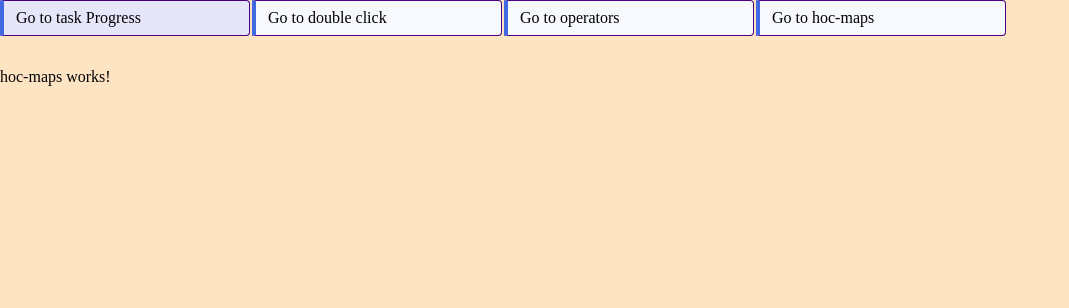
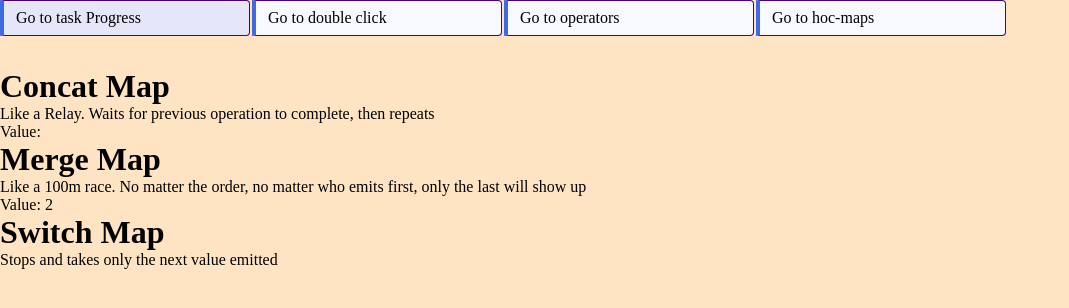
Before and after one commit to RafaZeero/task-progress-rxjs, an Angular app: page /hoc-maps in a window 1280 px wide. Shown: the top 308 px of the page, without its empty margins (0-1069 px from the left). Built offline with nearby package versions, Linux system fonts and the light colour scheme.

Commit message:
feat: testing merge map

```diff
--- a/src/app/hoc-maps/hoc-maps.component.html
+++ b/src/app/hoc-maps/hoc-maps.component.html
@@ -1 +1,18 @@
-<p>hoc-maps works!</p>
+<div class="concat">
+  <h1>Concat Map</h1>
+  <p>Like a Relay. Waits for previous operation to complete, then repeats</p>
+  <p>Value: {{ concat$ | async }}</p>
+</div>
+<div class="merge">
+  <h1>Merge Map</h1>
+  <p>
+    Like a 100m race. No matter the order, no matter who emits first, only the
+    last will show up
+  </p>
+  <p>Value: {{ merge$ | async }}</p>
+</div>
+<div class="switch">
+  <h1>Switch Map</h1>
+  <p>Stops and takes only the next value emitted</p>
+  <!-- <p>Value: {{ concat$ | async }}</p> -->
+</div>
--- a/src/app/hoc-maps/hoc-maps.component.ts
+++ b/src/app/hoc-maps/hoc-maps.component.ts
@@ -1,5 +1,6 @@
 import { ChangeDetectionStrategy, Component } from '@angular/core';
 import { CommonModule } from '@angular/common';
+import { interval, map, mergeMap, Observable, take, tap } from 'rxjs';
 
 @Component({
   selector: 'app-hoc-maps',
@@ -7,8 +8,32 @@ import { CommonModule } from '@angular/common';
   imports: [CommonModule],
   templateUrl: './hoc-maps.component.html',
   styleUrls: ['./hoc-maps.component.scss'],
-  changeDetection: ChangeDetectionStrategy.OnPush
+  changeDetection: ChangeDetectionStrategy.OnPush,
 })
 export class HocMapsComponent {
+  public concat$: any;
+  public merge$!: Observable<any>;
 
+  public requestOne$ = interval(1000).pipe(take(2));
+  public requestTwo$ = interval(2000).pipe(take(3));
+
+  public ngOnInit() {
+    this.mergeMapOperator();
+  }
+
+  public mergeMapOperator() {
+    const mergeMapOp = this.requestOne$.pipe(
+      mergeMap(() => this.requestTwo$),
+      // Get value from requestOne (x) and multiply by requestTwo (y)
+      map((x, y) => x * y)
+    );
+
+    this.merge$ = mergeMapOp;
+
+    mergeMapOp.subscribe({
+      next: (x) => console.log('next ' + x),
+      error: (err) => console.log('error ' + err),
+      complete: () => console.log('done'),
+    });
+  }
 }
```
